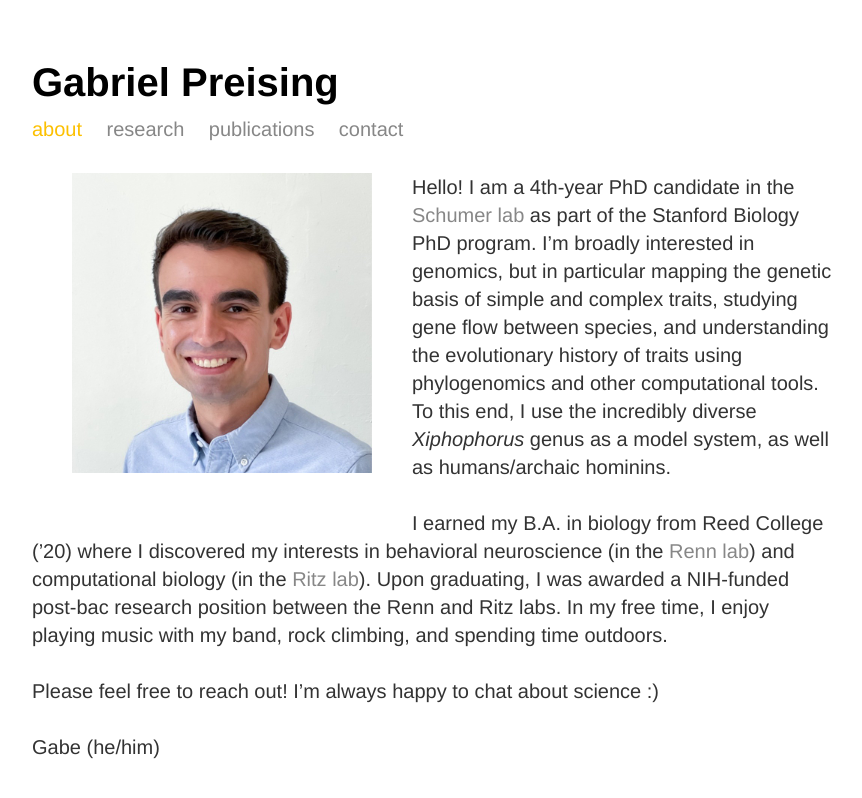
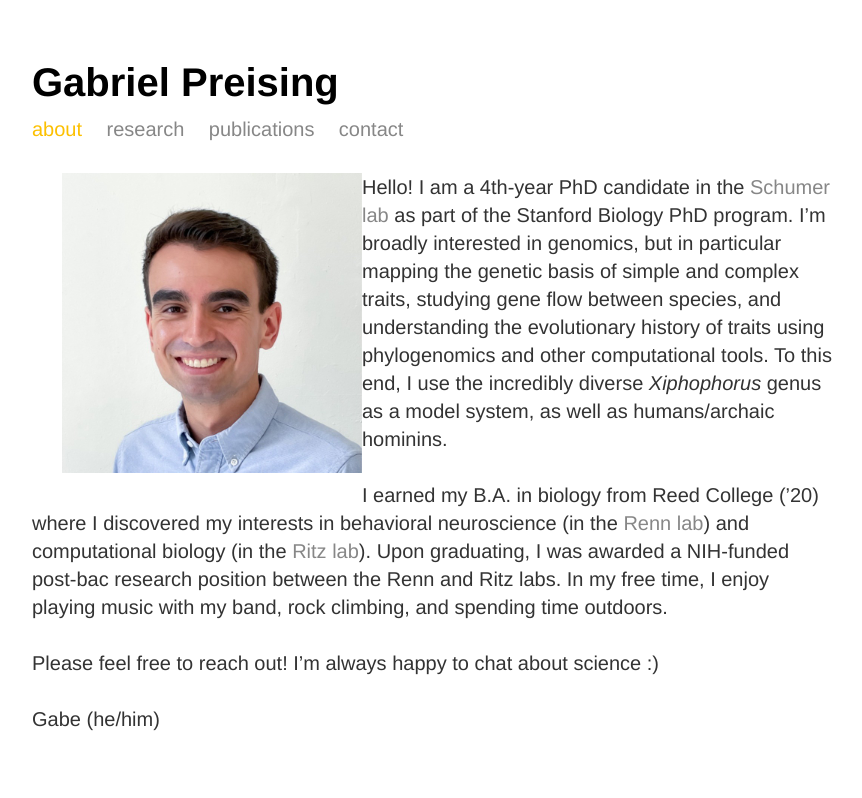
Before and after one commit to gpreising/gpreising.github.io, a Jekyll site: the page built from index.html, in a window 1280 px wide. Shown: the top 798 px of the page, without its empty margins (208-1070 px from the left). Built offline with Jekyll 4.4.1, drawn with Linux system fonts in a browser that asks for light colours.

Commit message:
edited photo margins again

```diff
--- a/index.html
+++ b/index.html
@@ -10,7 +10,7 @@
 		<li><a href="/contact">contact</a></li>
 	</ul>
 </nav>
-<img src="/img/headshot2023.jpeg" alt="gabe" style="float:left;width:300px;height:300px;margin:0px 40px 40px 40px">
+<img src="/img/headshot2023.jpeg" alt="gabe" style="float:left;width:300px;height:300px;margin:0px 0px 30px 30px">
 <div class="blurb">
 	<p>Hello! I am a 4th-year PhD candidate in the <a href="https://schumerlab.com/" target="_blank">Schumer lab</a> as part of the Stanford Biology PhD program.
 		I’m broadly interested in genomics, but in particular mapping the genetic basis of simple and complex traits, studying gene flow between species, and understanding the evolutionary history of traits using phylogenomics and other computational tools.
```
